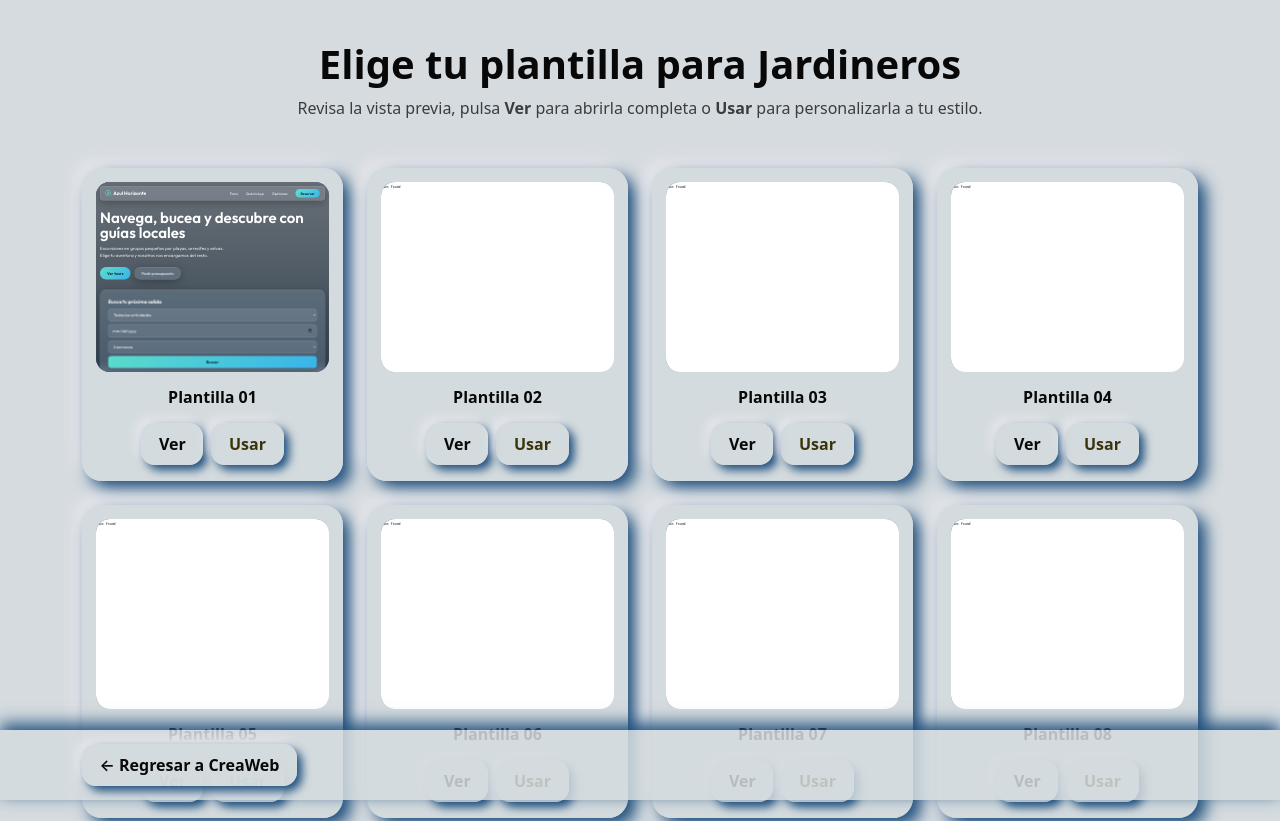
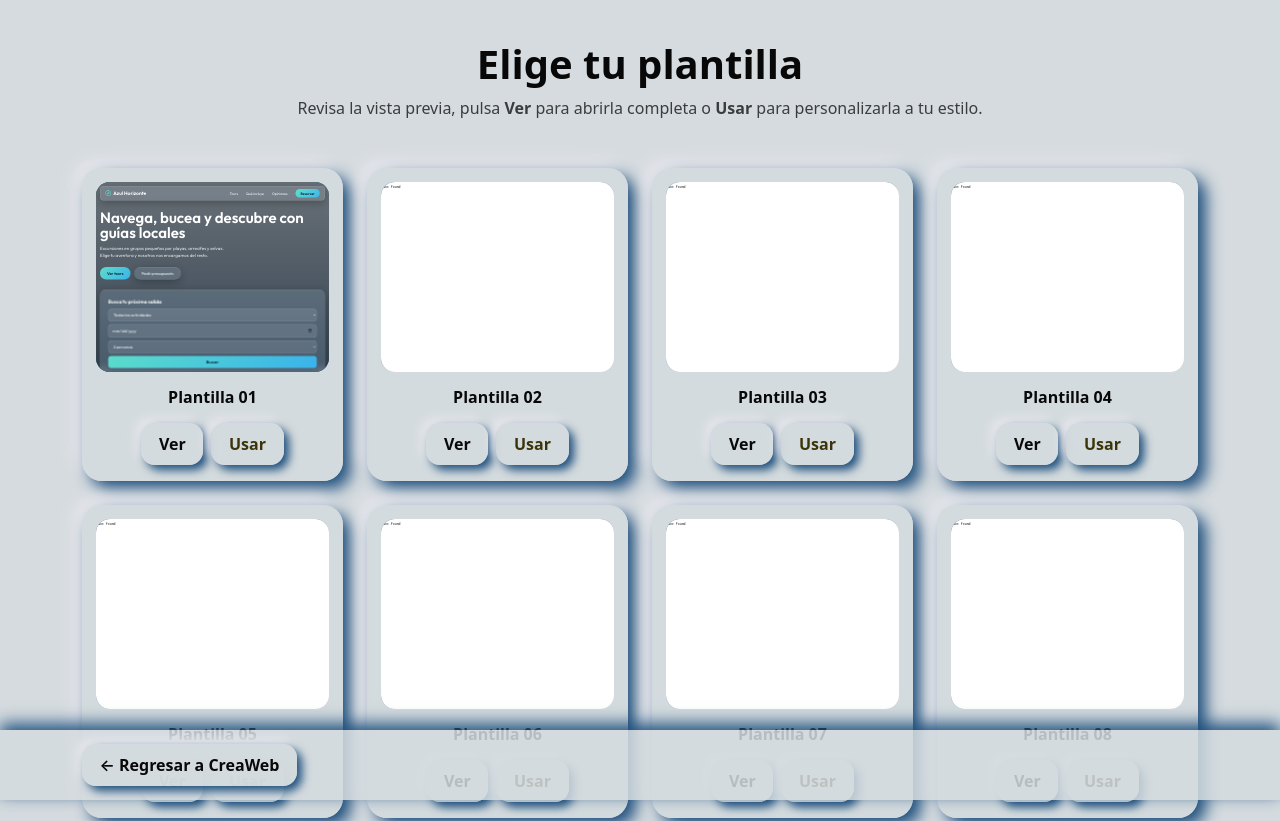
Before and after one commit to servicioschachin-lang/Tourweb-Chach-App, a plain HTML site: page index.html in a window 1280 px wide. Shown: the top 821 px of the page. Drawn offline with nearby package versions, Linux system fonts and the light colour scheme.

Commit message:
Update index.html

```diff
--- a/index.html
+++ b/index.html
@@ -12,7 +12,7 @@
 <!-- ============ GALERÍA ============ -->
 <main id="galeria" class="container py-4">
   <header class="text-center mb-5 mt-3">
-    <h1 class="fw-bold text-3xl md:text-5xl">Elige tu plantilla para Jardineros</h1>
+    <h1 class="fw-bold text-3xl md:text-5xl">Elige tu plantilla</h1>
     <p class="opacity-75 mt-2">Revisa la vista previa, pulsa <b>Ver</b> para abrirla completa o <b>Usar</b> para personalizarla a tu estilo.</p>
     <div id="continuarBox" class="neu-in p-3 mt-4" style="display:none">
       <p class="fw-semibold mb-2">📝 Tienes un progreso guardado</p>
```
